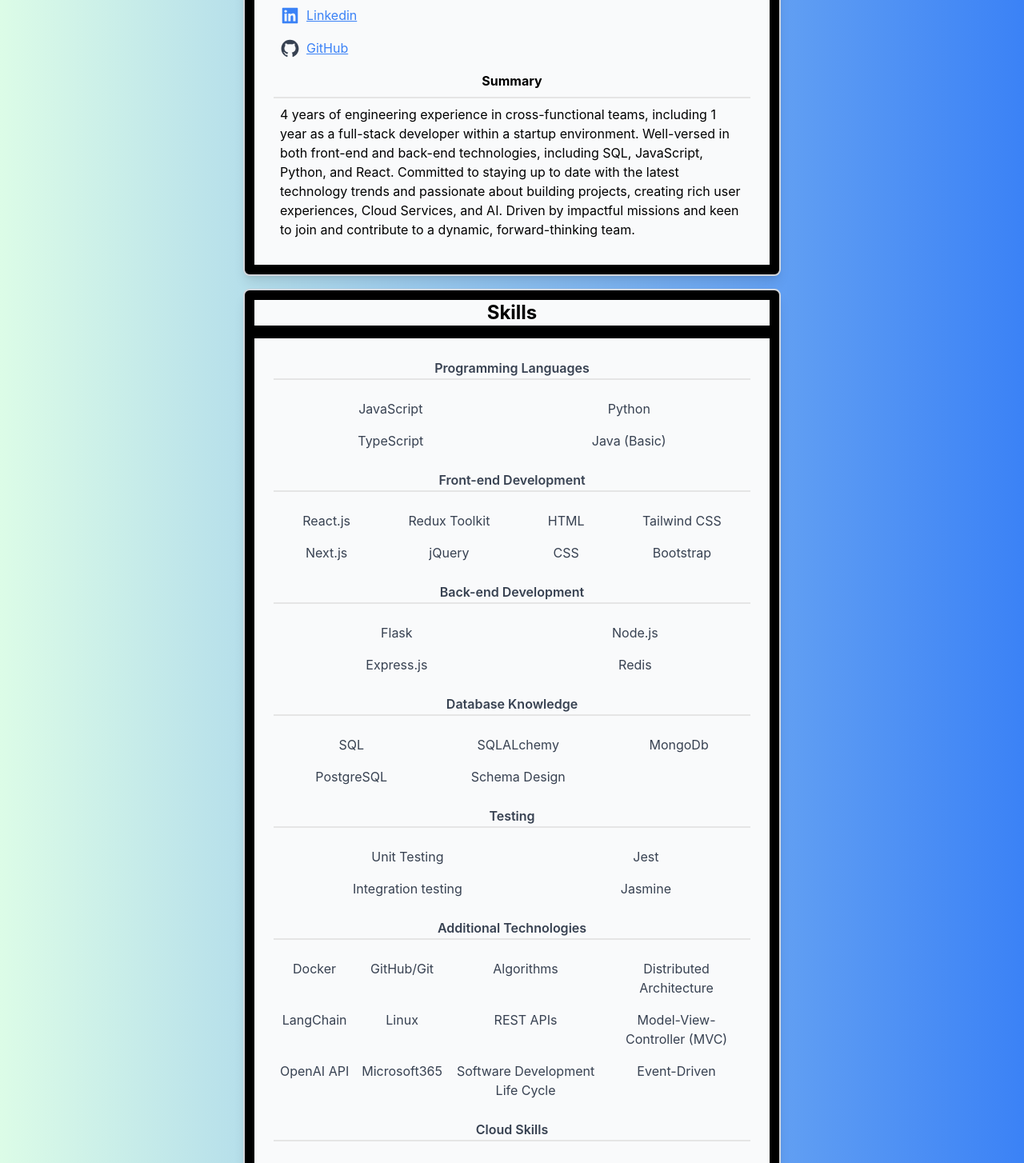
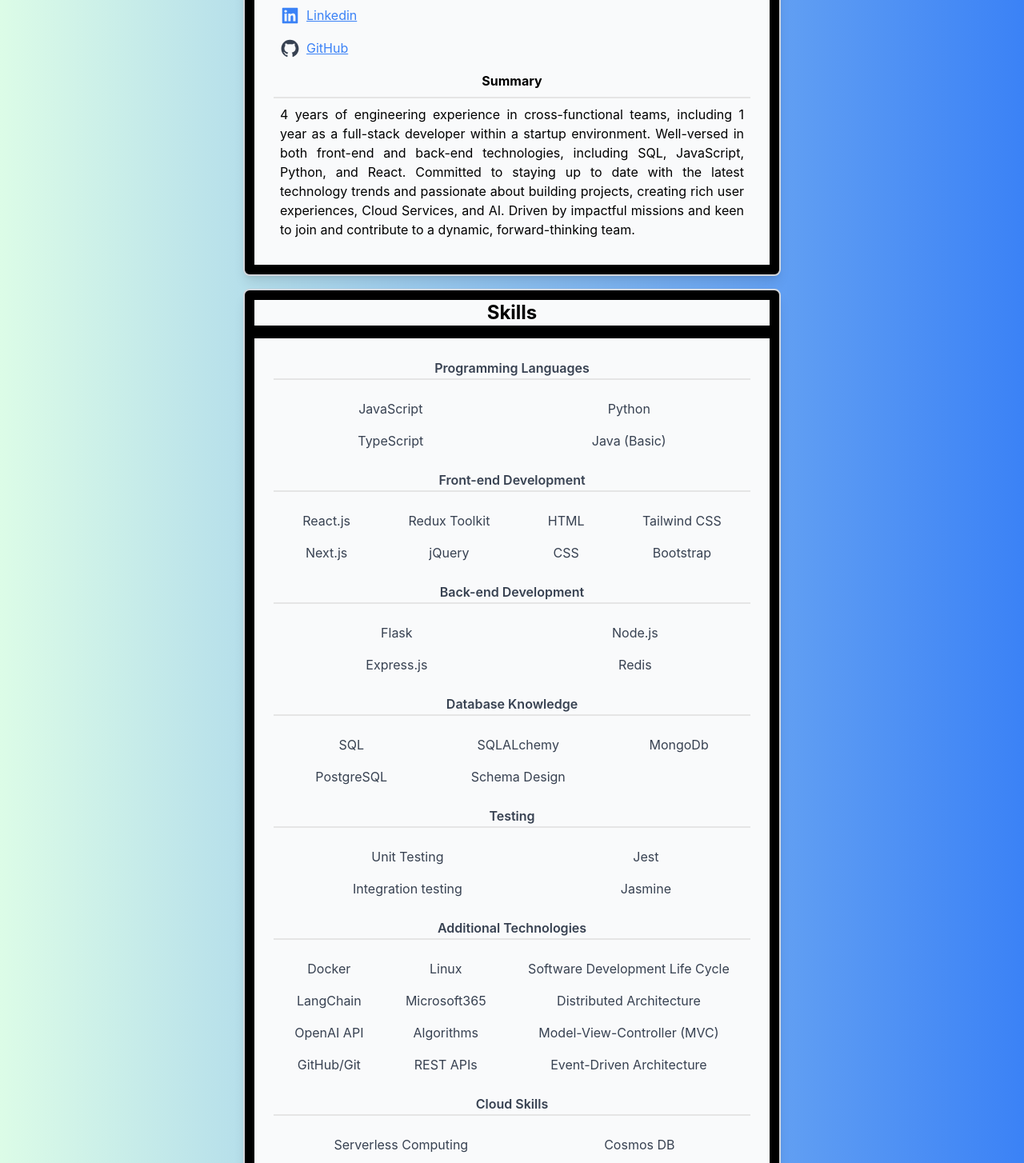
Before and after one commit to behnamsaba/resume, a React (Create React App) app: page / in a window 1280 px wide. Shown: the part 660-2114 px from the top of the page at 80% size. Built offline with nearby package versions, Linux system fonts and the light colour scheme.

Commit message:
responsive fixed

```diff
--- a/src/General.js
+++ b/src/General.js
@@ -90,7 +90,7 @@ const General = () => {
                 <h2 className='font-bold hover:font-bold w-full border-b-2 border-neutral-200 border-opacity-100 dark:border-opacity-50 text-center py-2'>
                     Summary
                 </h2>
-                <p className=' hover:bg-blue-100 rounded-lg py-2 px-2'>
+                <p className=' hover:bg-blue-100 rounded-lg py-2 px-2 text-justify'>
                     4 years of engineering experience in cross-functional teams,
                     including 1 year as a full-stack developer within a startup
                     environment. Well-versed in both front-end and back-end
--- a/src/Skills.js
+++ b/src/Skills.js
@@ -64,7 +64,7 @@ const Skills = () => {
                     <li className='font-semibold hover:font-bold className="w-full border-b-2 border-neutral-200 border-opacity-100 dark:border-opacity-50"'>
                         Additional Technologies
                     </li>
-                    <ul className='grid grid-rows-3 grid-flow-col content-between'>
+                    <ul className='grid grid-rows-4 grid-flow-col content-between'>
                         <li className={listItemStyle}>Docker</li>
                         <li className={listItemStyle}>LangChain</li>
                         <li className={listItemStyle}>OpenAI API</li>
@@ -82,7 +82,9 @@ const Skills = () => {
                         <li className={listItemStyle}>
                             Model-View-Controller (MVC)
                         </li>
-                        <li className={listItemStyle}>Event-Driven</li>
+                        <li className={listItemStyle}>
+                            Event-Driven Architecture
+                        </li>
                     </ul>
                     <li className='font-semibold hover:font-bold className="w-full border-b-2 border-neutral-200 border-opacity-100 dark:border-opacity-50"'>
                         Cloud Skills
```
